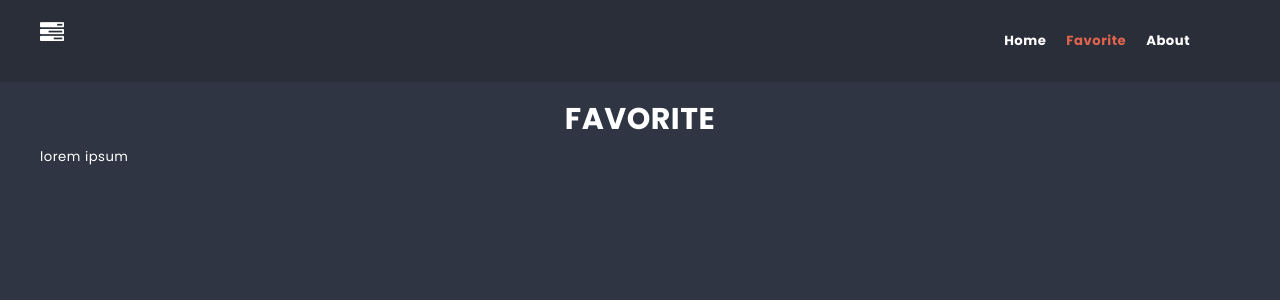
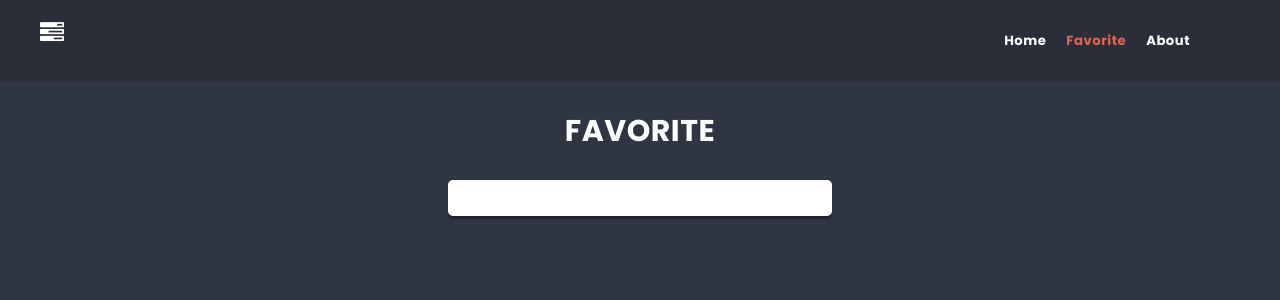
Before and after one commit to AndrzejSterniewski/learing-react, a React (Create React App) app: page /favorite in a window 1280 px wide. Shown: the top 300 px of the page. Built offline with nearby package versions, Linux system fonts and the light colour scheme.

Commit message:
add style to button after click

```diff
--- a/src/components/Card/Card.js
+++ b/src/components/Card/Card.js
@@ -1,7 +1,7 @@
 import styles from './Card.module.scss';
 import { useState } from 'react';
-import { toggleCardFavorite } from '../../redux/store';
-import { useDispatch } from 'react-redux';
+import { getFavoriteCards, toggleCardFavorite } from '../../redux/store';
+import { useDispatch, useSelector } from 'react-redux';
 import shortid from 'shortid';
 import clsx from 'clsx';
 
@@ -11,6 +11,9 @@ const Card = props => {
 
     const dispatch = useDispatch();
 
+    const favCards = useSelector(() => getFavoriteCards);
+    console.log(isFavorite);
+
     const handleSubmit = e => {
         e.preventDefault();
         // props.action({ title: title, icon: icon });
@@ -18,19 +21,14 @@ const Card = props => {
         // dispatch({ type: 'ADD_COLUMN', payload: { title, icon, id: shortid() } });
 
         // dispatch(toggleCardFavorite({ id: shortid(), title, icon, isFavorite }));
-        dispatch(toggleCardFavorite({ id: shortid(), isFavorite }));
+        dispatch(toggleCardFavorite({ id: shortid(), isFavorite, title: props.title }));
     };
 
     return (
             <li className={styles.card} onSubmit={handleSubmit}>{props.title}
-            {/* <button onClick={() => setFavorite(!isFavorite)}><span className={styles.icon + ' fa fa-star-o'}></span></button> */}
-            <button onClick={() => setFavorite(!isFavorite)}><span className={clsx(styles.icon + ' fa fa-star-o', styles.btnFav)}></span></button>
+            <button onClick={() => setFavorite(!isFavorite)} className={clsx(styles.icon + ' fa fa-star-o', isFavorite && styles.isActive)}></button>
             </li>
     );
 };
 
 export default Card;
-
-
-// className={clsx(styles.body, props.className)}
-// className={clsx(props.prepareColorClassName(item), item === props.currentColor && styles.active)} onClick={() => props.setColor(item)}
--- a/src/components/Card/Card.module.scss
+++ b/src/components/Card/Card.module.scss
@@ -18,6 +18,13 @@ button {
     background: none;
     cursor: pointer;
 }
-button::after {
+
+// use this ?
+// button::after {
+//     color: $color-warning;
+// }
+// or this: ?
+
+button.isActive{
     color: $color-warning;
 }
--- a/src/components/CardForm/CardForm.js
+++ b/src/components/CardForm/CardForm.js
@@ -16,7 +16,9 @@ const CardForm = props => {
         e.preventDefault();
         // props.action({ title: title }, props.columnId);
         // dispatch({ type: 'ADD_CARD', payload: { id: shortid(), columnId: props.columnId, title } });
-        dispatch(addCard({ id: shortid(), columnId: props.columnId, title }));
+
+        // NEW CODE, isFavorite is undefined
+        dispatch(addCard({ id: shortid(), columnId: props.columnId, isFavorite: props.isFavorite, title }));
         setTitle('');
     };
 
--- a/src/components/Favorite/Favorite.js
+++ b/src/components/Favorite/Favorite.js
@@ -4,16 +4,16 @@ import PageTitle from '../PageTitle/PageTitle';
 import { getFavoriteCards } from '../../redux/store';
 import { useSelector } from 'react-redux';
 
-const Favorite = () => {
+const Favorite = (props) => {
 
     // NEW CODE
-    const favCards = useSelector(getFavoriteCards);
+    const favCards = useSelector(state => getFavoriteCards(state, props.isFavorite));
+    console.log('favorite cards', favCards);
 
     return (
-        <article className={styles.favorite}>
+        <article className={styles.columns}>
             <PageTitle>Favorite</PageTitle>
-            <p>lorem ipsum</p>
-            <ul className={styles.cards}>
+            <ul className={styles.column}>
                 {favCards.map(card => <Card key={card.id} {...card} />)}
             </ul>
         </article>
--- a/src/components/Favorite/Favorite.module.scss
+++ b/src/components/Favorite/Favorite.module.scss
@@ -10,16 +10,11 @@
     border-radius: $radius;
     box-shadow: 0 math.div($base-size, 4) 0 rgba(0,0,0,0.3);
     color: $color-dark;
+    margin: auto;
 
-  &:last-child {
-    margin: 0 0 $base-size 0;
-  }
-}
-
-.title {
-  text-align: center;
-  font-size: ($base-size * 1.5);
-  margin: 0 0 ($base-size * 1.5) 0;
+    // &:last-child {
+    //   margin: 0 0 $base-size 0;
+    // }
   }
 
   .icon::before {
--- a/src/components/PageTitle/PageTitle.module.scss
+++ b/src/components/PageTitle/PageTitle.module.scss
@@ -5,4 +5,5 @@
     text-transform: uppercase;
     color: $color-light;
     text-align: center;
+    margin: 2rem 0 2rem 0;
 }
```
Lines whose indentation alone changed are shown as unchanged.
